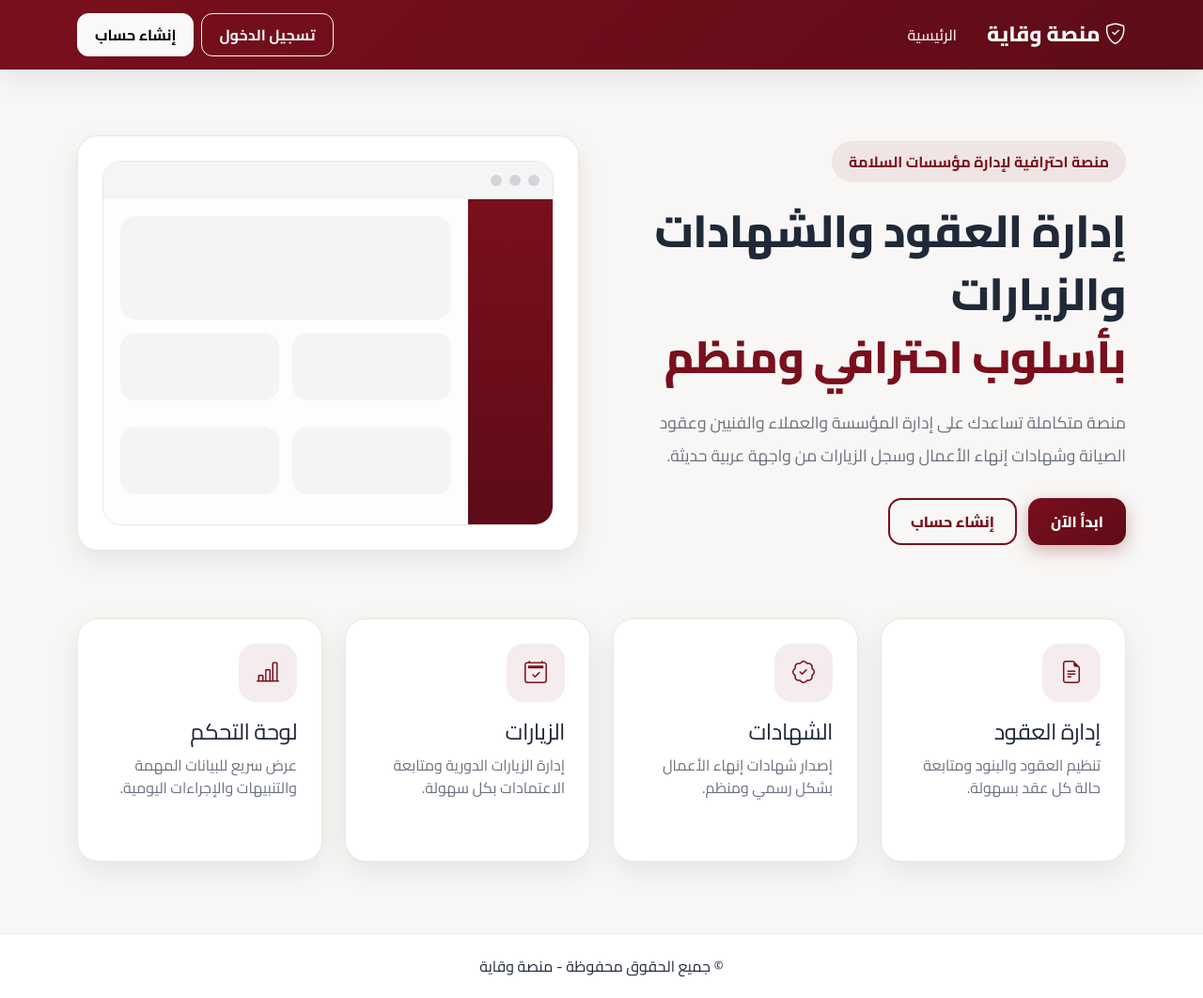
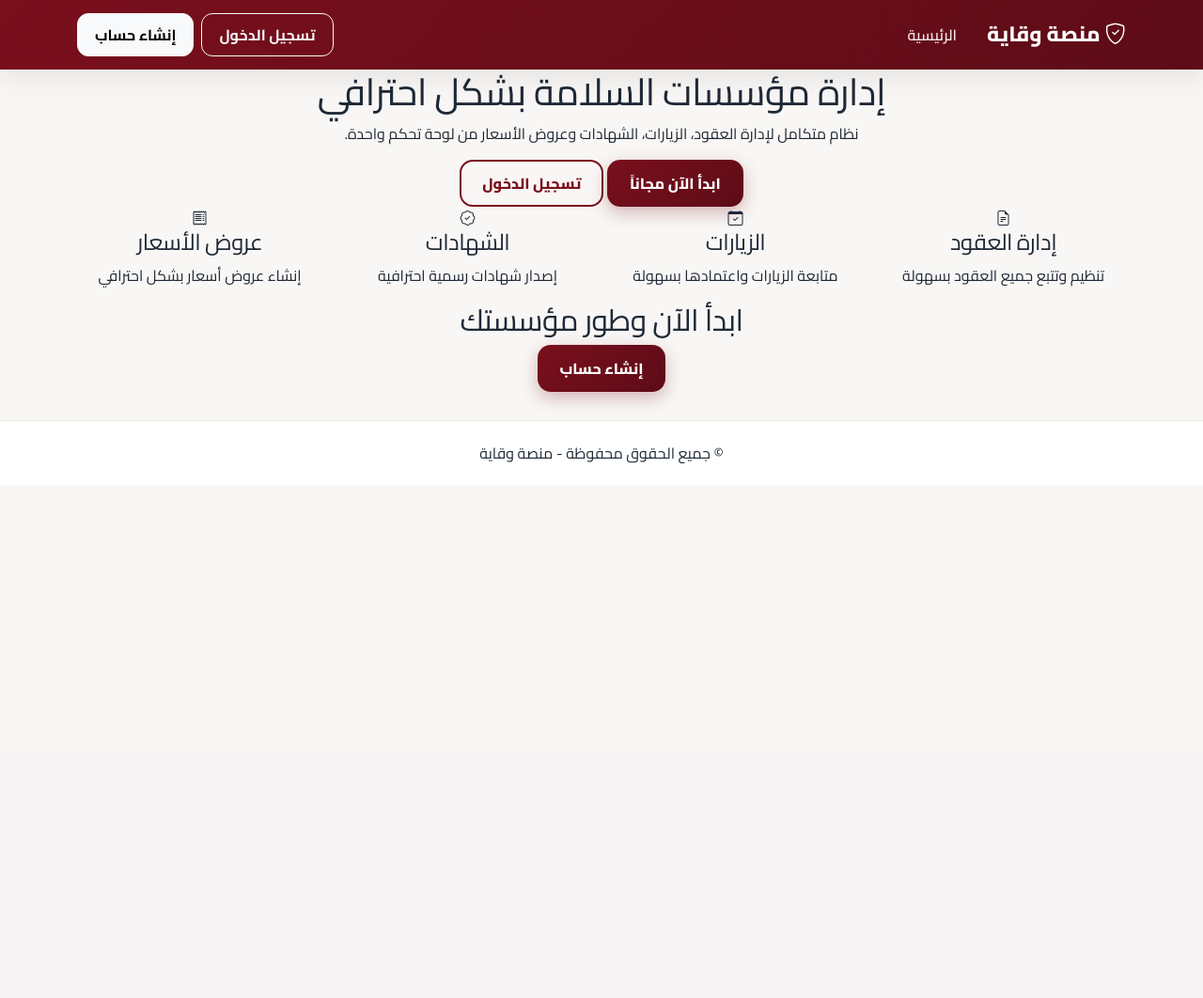
Before and after one commit to azhryb824-sys/wiqaya, a Django app: page / in a window 1280 px wide. Shown: the whole page at 94% size. After the commit the page ends 493 px from the top, so only its background shows below. Run offline with Django 5.2, Linux system fonts and the light colour scheme.

Commit message:
Update home.html

```diff
--- a/templates/core/home.html
+++ b/templates/core/home.html
@@ -1,81 +1,90 @@
 {% extends "core/base.html" %}
+{% load static %}
 
-{% block title %}الرئيسية | منصة وقاية{% endblock %}
+{% block title %}منصة وقاية{% endblock %}
 
 {% block content %}
-<section class="hero-section">
+
+<section class="hero-sa">
+    <div class="container text-center">
+
+        <h1 class="hero-title-sa">
+            إدارة مؤسسات السلامة بشكل احترافي
+        </h1>
+
+        <p class="hero-sub-sa">
+            نظام متكامل لإدارة العقود، الزيارات، الشهادات وعروض الأسعار
+            من لوحة تحكم واحدة.
+        </p>
+
+        <div class="hero-actions-sa">
+            <a href="{% url 'register' %}" class="btn btn-main">
+                ابدأ الآن مجاناً
+            </a>
+
+            <a href="{% url 'login' %}" class="btn btn-outline-main">
+                تسجيل الدخول
+            </a>
+        </div>
+
+    </div>
+</section>
+
+
+<!-- ================= Features ================= -->
+<section class="features-sa">
     <div class="container">
-        <div class="row align-items-center g-5">
-            <div class="col-lg-6">
-                <span class="hero-badge">منصة احترافية لإدارة مؤسسات السلامة</span>
-                <h1 class="hero-title">
-                    إدارة العقود والشهادات والزيارات
-                    <span>بأسلوب احترافي ومنظم</span>
-                </h1>
-                <p class="hero-text">
-                    منصة متكاملة تساعدك على إدارة المؤسسة والعملاء والفنيين وعقود الصيانة
-                    وشهادات إنهاء الأعمال وسجل الزيارات من واجهة عربية حديثة.
-                </p>
 
-                <div class="hero-actions">
-                    <a href="{% url 'login' %}" class="btn btn-main">ابدأ الآن</a>
-                    <a href="{% url 'register' %}" class="btn btn-outline-main">إنشاء حساب</a>
+        <div class="row text-center">
+
+            <div class="col-md-3">
+                <div class="feature-sa">
+                    <i class="bi bi-file-earmark-text"></i>
+                    <h4>إدارة العقود</h4>
+                    <p>تنظيم وتتبع جميع العقود بسهولة</p>
                 </div>
             </div>
 
-            <div class="col-lg-6">
-                <div class="hero-card">
-                    <div class="dashboard-preview">
-                        <div class="preview-header">
-                            <span></span><span></span><span></span>
-                        </div>
-                        <div class="preview-body">
-                            <div class="preview-side"></div>
-                            <div class="preview-content">
-                                <div class="preview-box large"></div>
-                                <div class="preview-grid">
-                                    <div class="preview-box"></div>
-                                    <div class="preview-box"></div>
-                                    <div class="preview-box"></div>
-                                    <div class="preview-box"></div>
-                                </div>
-                            </div>
-                        </div>
-                    </div>
+            <div class="col-md-3">
+                <div class="feature-sa">
+                    <i class="bi bi-calendar-check"></i>
+                    <h4>الزيارات</h4>
+                    <p>متابعة الزيارات واعتمادها بسهولة</p>
                 </div>
             </div>
-        </div>
 
-        <div class="row g-4 mt-4">
-            <div class="col-md-6 col-lg-3">
-                <div class="feature-card">
-                    <div class="feature-icon"><i class="bi bi-file-earmark-text"></i></div>
-                    <h4>إدارة العقود</h4>
-                    <p>تنظيم العقود والبنود ومتابعة حالة كل عقد بسهولة.</p>
+            <div class="col-md-3">
+                <div class="feature-sa">
+                    <i class="bi bi-patch-check"></i>
+                    <h4>الشهادات</h4>
+                    <p>إصدار شهادات رسمية احترافية</p>
                 </div>
             </div>
-            <div class="col-md-6 col-lg-3">
-                <div class="feature-card">
-                    <div class="feature-icon"><i class="bi bi-patch-check"></i></div>
-                    <h4>الشهادات</h4>
-                    <p>إصدار شهادات إنهاء الأعمال بشكل رسمي ومنظم.</p>
+
+            <div class="col-md-3">
+                <div class="feature-sa">
+                    <i class="bi bi-receipt"></i>
+                    <h4>عروض الأسعار</h4>
+                    <p>إنشاء عروض أسعار بشكل احترافي</p>
                 </div>
             </div>
-            <div class="col-md-6 col-lg-3">
-                <div class="feature-card">
-                    <div class="feature-icon"><i class="bi bi-calendar2-check"></i></div>
-                    <h4>الزيارات</h4>
-                    <p>إدارة الزيارات الدورية ومتابعة الاعتمادات بكل سهولة.</p>
-                </div>
-            </div>
-            <div class="col-md-6 col-lg-3">
-                <div class="feature-card">
-                    <div class="feature-icon"><i class="bi bi-bar-chart-line"></i></div>
-                    <h4>لوحة التحكم</h4>
-                    <p>عرض سريع للبيانات المهمة والتنبيهات والإجراءات اليومية.</p>
-                </div>
-            </div>
+
         </div>
     </div>
 </section>
+
+
+<!-- ================= CTA ================= -->
+<section class="cta-sa text-center">
+    <div class="container">
+
+        <h2>ابدأ الآن وطور مؤسستك</h2>
+
+        <a href="{% url 'register' %}" class="btn btn-main">
+            إنشاء حساب
+        </a>
+
+    </div>
+</section>
+
 {% endblock %}
```
